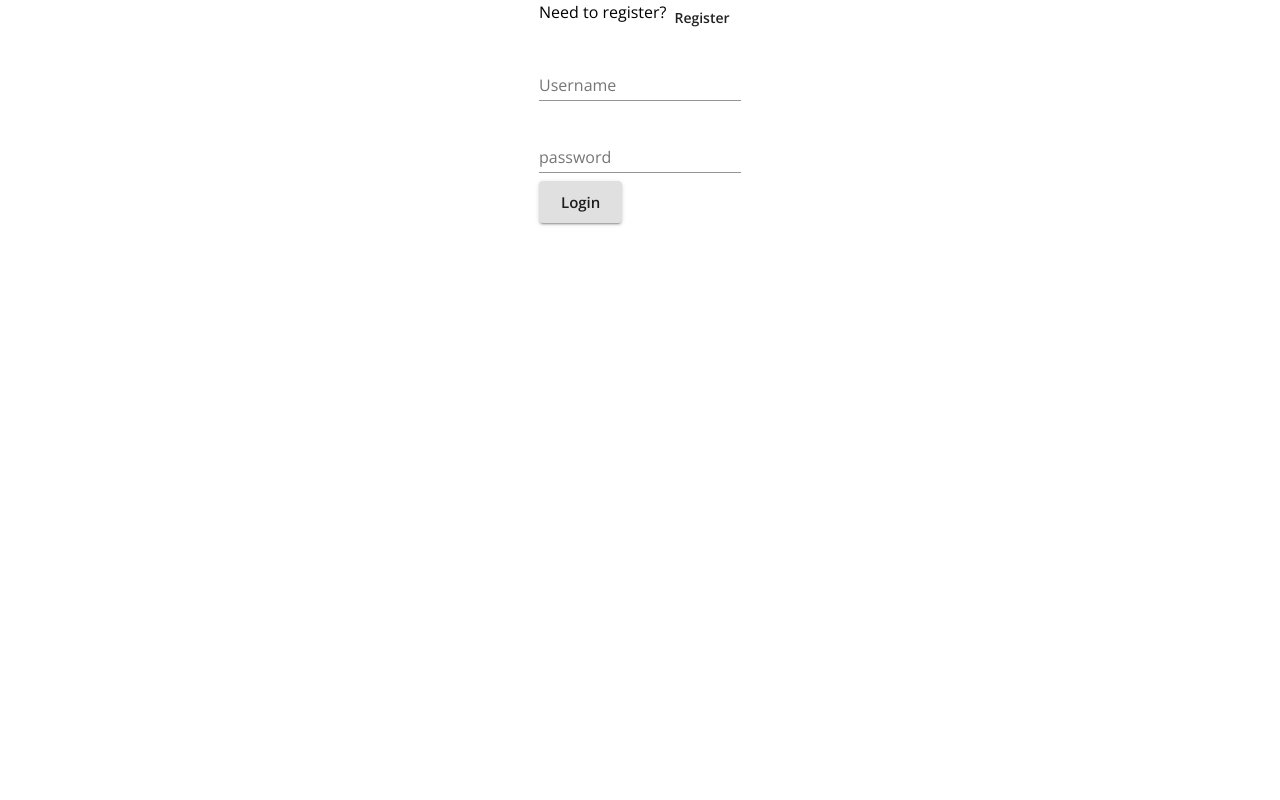
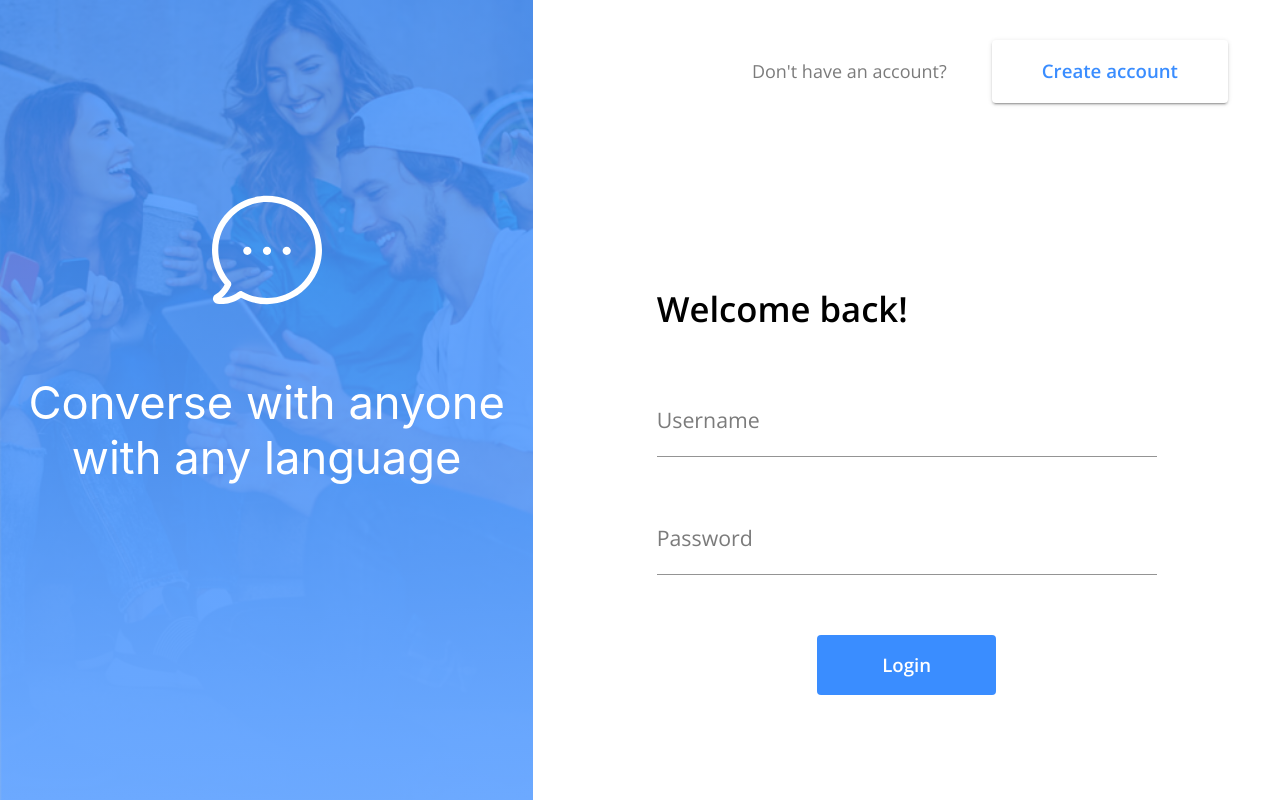
Before and after one commit to ehlee9317/messenger-3132, a React (Create React App) app in the folder client/: page /login in a window 1280 px wide. Built offline with nearby package versions, Linux system fonts and the light colour scheme; no server answers.

Commit message:
Changed styles for login page

```diff
--- a/client/src/Login.js
+++ b/client/src/Login.js
@@ -1,19 +1,51 @@
 import React from "react";
-import { Redirect, useHistory } from "react-router-dom";
 import { connect } from "react-redux";
-import {
-  Grid,
-  Box,
-  Typography,
-  Button,
-  FormControl,
-  TextField,
-} from "@material-ui/core";
+import { Redirect } from "react-router-dom";
+import { Grid, Typography, Button } from "@material-ui/core";
+import { makeStyles } from "@material-ui/core/styles";
 import { login } from "./store/utils/thunkCreators";
+import { theme } from "./themes/theme";
+import AuthSideLayout from "./components/AuthPage/AuthSideLayout";
+import AuthInput from "./components/AuthPage/AuthInput";
+import AuthHeader from "./components/AuthPage/AuthHeader";
+
+const useStyles = makeStyles(() => ({
+  formContainer: {
+    display: "flex",
+    flexDirection: "row",
+    justifyContent: "center",
+  },
+
+  form: {
+    flex: "0 500px",
+    display: "flex",
+    flexDirection: "column",
+    alignItems: "stretch",
+    marginTop: "100px",
+  },
+
+  greeting: {
+    fontSize: "26pt",
+    fontWeight: 600,
+    lineHeight: "40px",
+    marginBottom: "40px",
+  },
+
+  button: {
+    alignSelf: "center",
+    fontSize: "14pt",
+    fontWeight: "bold",
+    lineHeight: "20px",
+    padding: "20px 65px",
+    backgroundColor: theme.palette.primary.main,
+    color: "white",
+    marginTop: "30px",
+  },
+}));
 
 const Login = (props) => {
-  const history = useHistory();
   const { user, login } = props;
+  const classes = useStyles();
 
   const handleLogin = async (event) => {
     event.preventDefault();
@@ -28,41 +60,27 @@ const Login = (props) => {
   }
 
   return (
-    <Grid container justify="center">
-      <Box>
-        <Grid container item>
-          <Typography>Need to register?</Typography>
-          <Button onClick={() => history.push("/register")}>Register</Button>
-        </Grid>
-        <form onSubmit={handleLogin}>
-          <Grid>
-            <Grid>
-              <FormControl margin="normal" required>
-                <TextField
-                  aria-label="username"
-                  label="Username"
-                  name="username"
-                  type="text"
-                />
-              </FormControl>
-            </Grid>
-            <FormControl margin="normal" required>
-              <TextField
-                label="password"
-                aria-label="password"
-                type="password"
-                name="password"
-              />
-            </FormControl>
-            <Grid>
-              <Button type="submit" variant="contained" size="large">
-                Login
-              </Button>
-            </Grid>
-          </Grid>
+    <AuthSideLayout>
+      <AuthHeader
+        text="Don't have an account?"
+        button="Create account"
+        link="register"
+      />
+
+      <Grid className={classes.formContainer}>
+        <form className={classes.form} onSubmit={handleLogin}>
+          <Typography className={classes.greeting}>Welcome back!</Typography>
+
+          <AuthInput label="Username" name="username" type="text" />
+
+          <AuthInput label="Password" name="password" type="password" />
+
+          <Button className={classes.button} type="submit" size="large">
+            Login
+          </Button>
         </form>
-      </Box>
-    </Grid>
+      </Grid>
+    </AuthSideLayout>
   );
 };
 
```
